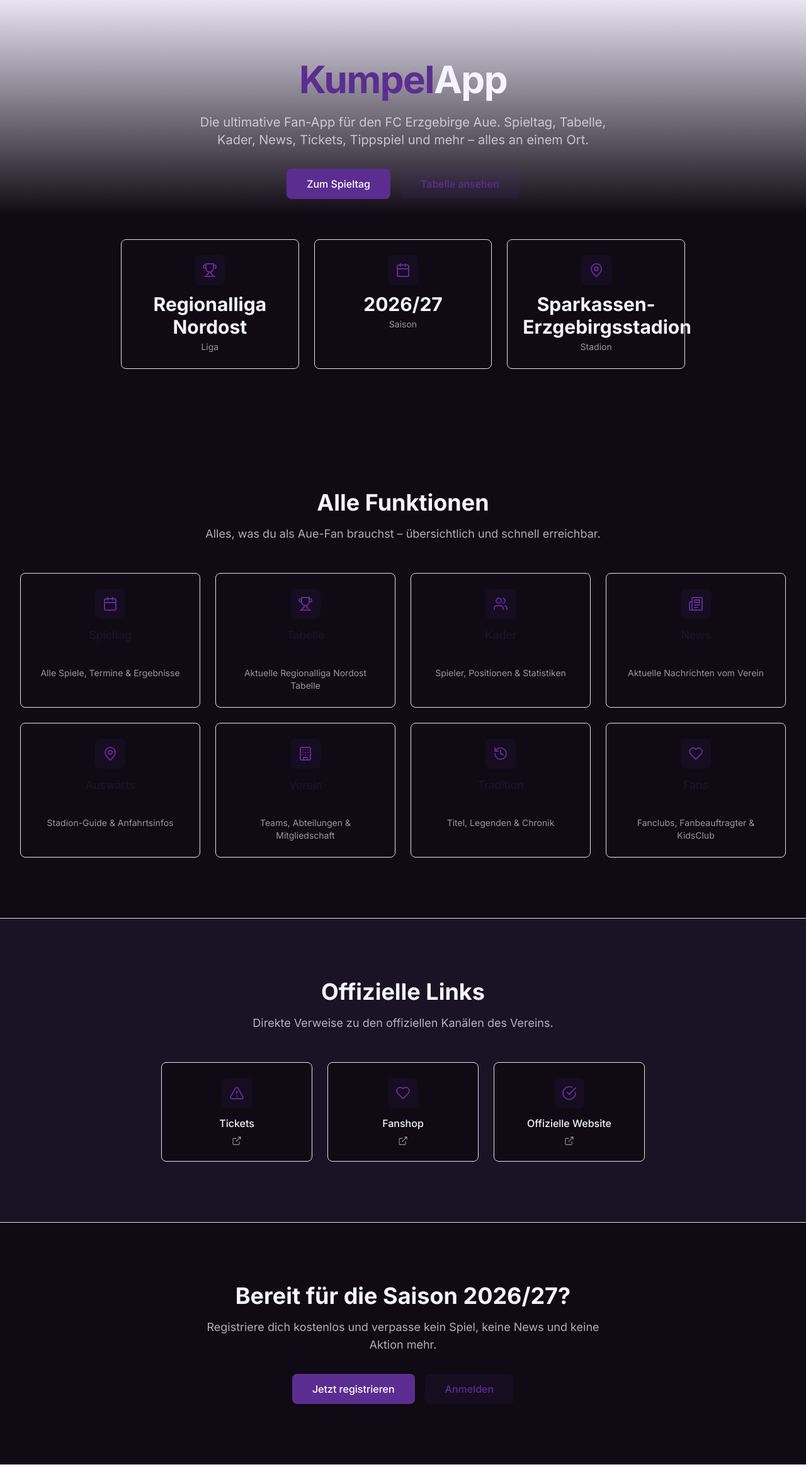
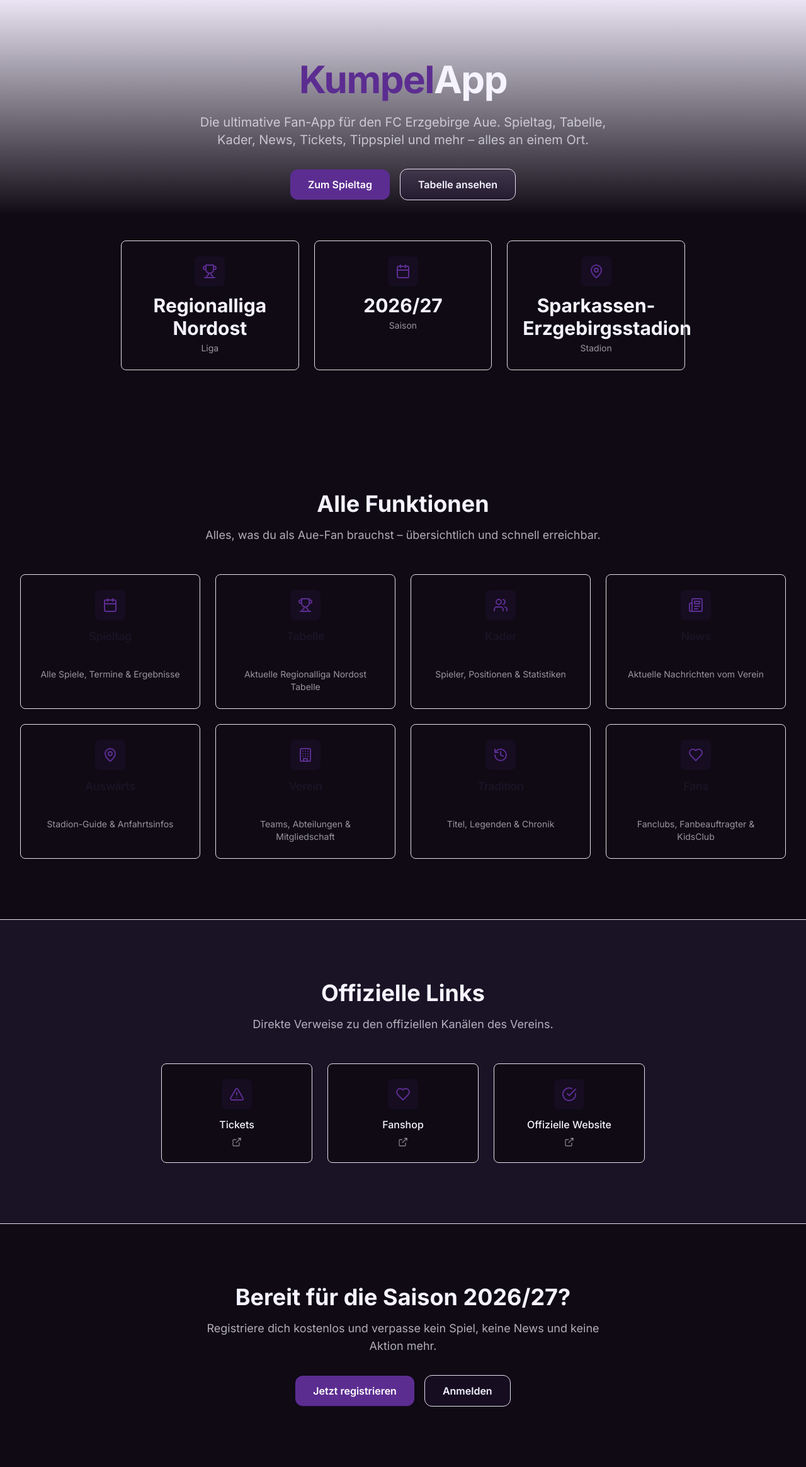
Before and after one commit to PrinzMichiDE/kumpelapp, a Next.js app in the folder webapp/: page / in a window 1280 px wide. Shown: the whole page at 63% size. Built offline with nearby package versions, Linux system fonts and the light colour scheme.

Commit message:
ui: improve home page CTA semantics and interaction polish

```diff
--- a/webapp/src/app/page.tsx
+++ b/webapp/src/app/page.tsx
@@ -39,16 +39,18 @@ export default function HomePage() {
             <p className="mt-6 text-lg md:text-xl text-fc-fg/70 max-w-2xl mx-auto">
               Die ultimative Fan-App für den FC Erzgebirge Aue. Spieltag, Tabelle, Kader, News, Tickets, Tippspiel und mehr – alles an einem Ort.
             </p>
-            <div className="mt-8 flex flex-col sm:flex-row items-center justify-center gap-4">
-              <Link href="/spielplan">
-                <button className="w-full sm:w-auto px-8 py-3 text-base font-medium text-white bg-fc-violet rounded-lg hover:bg-fc-violet-dark transition-colors focus:outline-none focus:ring-2 focus:ring-fc-violet focus:ring-offset-2 focus:ring-offset-fc-bg">
-                  Zum Spieltag
-                </button>
+            <div className="mt-8 flex flex-col items-center justify-center gap-3 sm:flex-row sm:gap-4">
+              <Link
+                href="/spielplan"
+                className="inline-flex w-full items-center justify-center rounded-xl bg-fc-violet px-7 py-3 text-base font-semibold text-white shadow-sm shadow-fc-violet/20 transition-[background-color,box-shadow,transform] duration-200 hover:bg-fc-violet-dark hover:shadow-md hover:shadow-fc-violet/25 focus-visible:outline-none focus-visible:ring-2 focus-visible:ring-fc-violet focus-visible:ring-offset-2 focus-visible:ring-offset-fc-bg active:scale-[0.98] sm:w-auto"
+              >
+                Zum Spieltag
               </Link>
-              <Link href="/tabelle">
-                <button className="w-full sm:w-auto px-8 py-3 text-base font-medium text-fc-violet bg-fc-violet/10 rounded-lg hover:bg-fc-violet/20 transition-colors focus:outline-none focus:ring-2 focus:ring-fc-violet focus:ring-offset-2 focus:ring-offset-fc-bg">
-                  Tabelle ansehen
-                </button>
+              <Link
+                href="/tabelle"
+                className="inline-flex w-full items-center justify-center rounded-xl border border-fc-violet/30 bg-fc-violet/10 px-7 py-3 text-base font-semibold text-fc-fg transition-[background-color,border-color,box-shadow,transform] duration-200 hover:border-fc-violet/45 hover:bg-fc-violet/15 focus-visible:outline-none focus-visible:ring-2 focus-visible:ring-fc-violet focus-visible:ring-offset-2 focus-visible:ring-offset-fc-bg active:scale-[0.98] sm:w-auto"
+              >
+                Tabelle ansehen
               </Link>
             </div>
           </div>
@@ -131,16 +133,18 @@ export default function HomePage() {
           <p className="mt-4 text-lg text-fc-fg/70 max-w-2xl mx-auto">
             Registriere dich kostenlos und verpasse kein Spiel, keine News und keine Aktion mehr.
           </p>
-          <div className="mt-8 flex flex-col sm:flex-row items-center justify-center gap-4">
-            <Link href="/register">
-              <button className="w-full sm:w-auto px-8 py-3 text-base font-medium text-white bg-fc-violet rounded-lg hover:bg-fc-violet-dark transition-colors focus:outline-none focus:ring-2 focus:ring-fc-violet focus:ring-offset-2 focus:ring-offset-fc-bg">
-                Jetzt registrieren
-              </button>
+          <div className="mt-8 flex flex-col items-center justify-center gap-3 sm:flex-row sm:gap-4">
+            <Link
+              href="/register"
+              className="inline-flex w-full items-center justify-center rounded-xl bg-fc-violet px-7 py-3 text-base font-semibold text-white shadow-sm shadow-fc-violet/20 transition-[background-color,box-shadow,transform] duration-200 hover:bg-fc-violet-dark hover:shadow-md hover:shadow-fc-violet/25 focus-visible:outline-none focus-visible:ring-2 focus-visible:ring-fc-violet focus-visible:ring-offset-2 focus-visible:ring-offset-fc-bg active:scale-[0.98] sm:w-auto"
+            >
+              Jetzt registrieren
             </Link>
-            <Link href="/login">
-              <button className="w-full sm:w-auto px-8 py-3 text-base font-medium text-fc-violet bg-fc-violet/10 rounded-lg hover:bg-fc-violet/20 transition-colors focus:outline-none focus:ring-2 focus:ring-fc-violet focus:ring-offset-2 focus:ring-offset-fc-bg">
-                Anmelden
-              </button>
+            <Link
+              href="/login"
+              className="inline-flex w-full items-center justify-center rounded-xl border border-fc-violet/30 bg-fc-violet/10 px-7 py-3 text-base font-semibold text-fc-fg transition-[background-color,border-color,box-shadow,transform] duration-200 hover:border-fc-violet/45 hover:bg-fc-violet/15 focus-visible:outline-none focus-visible:ring-2 focus-visible:ring-fc-violet focus-visible:ring-offset-2 focus-visible:ring-offset-fc-bg active:scale-[0.98] sm:w-auto"
+            >
+              Anmelden
             </Link>
           </div>
         </div>
```
